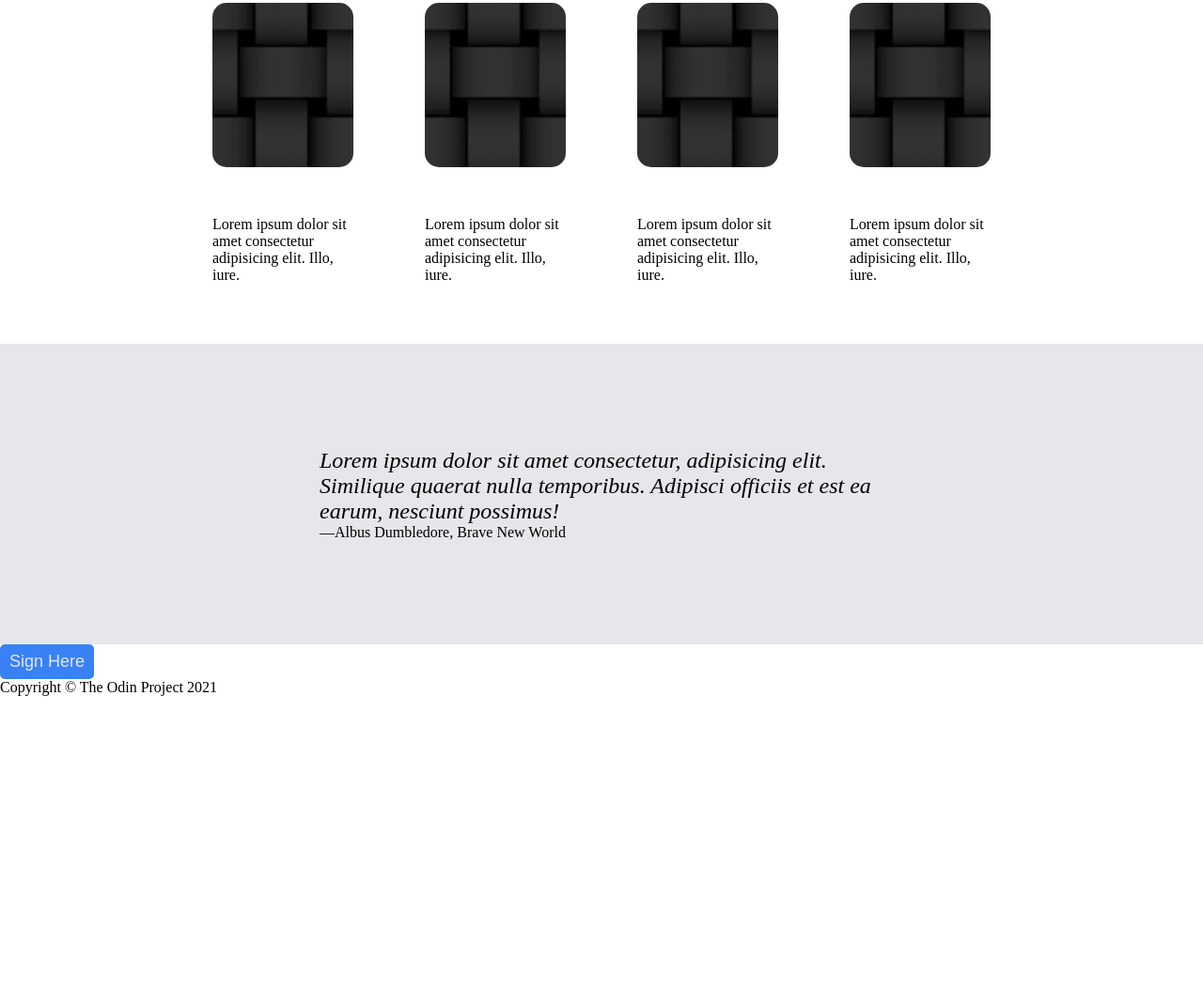
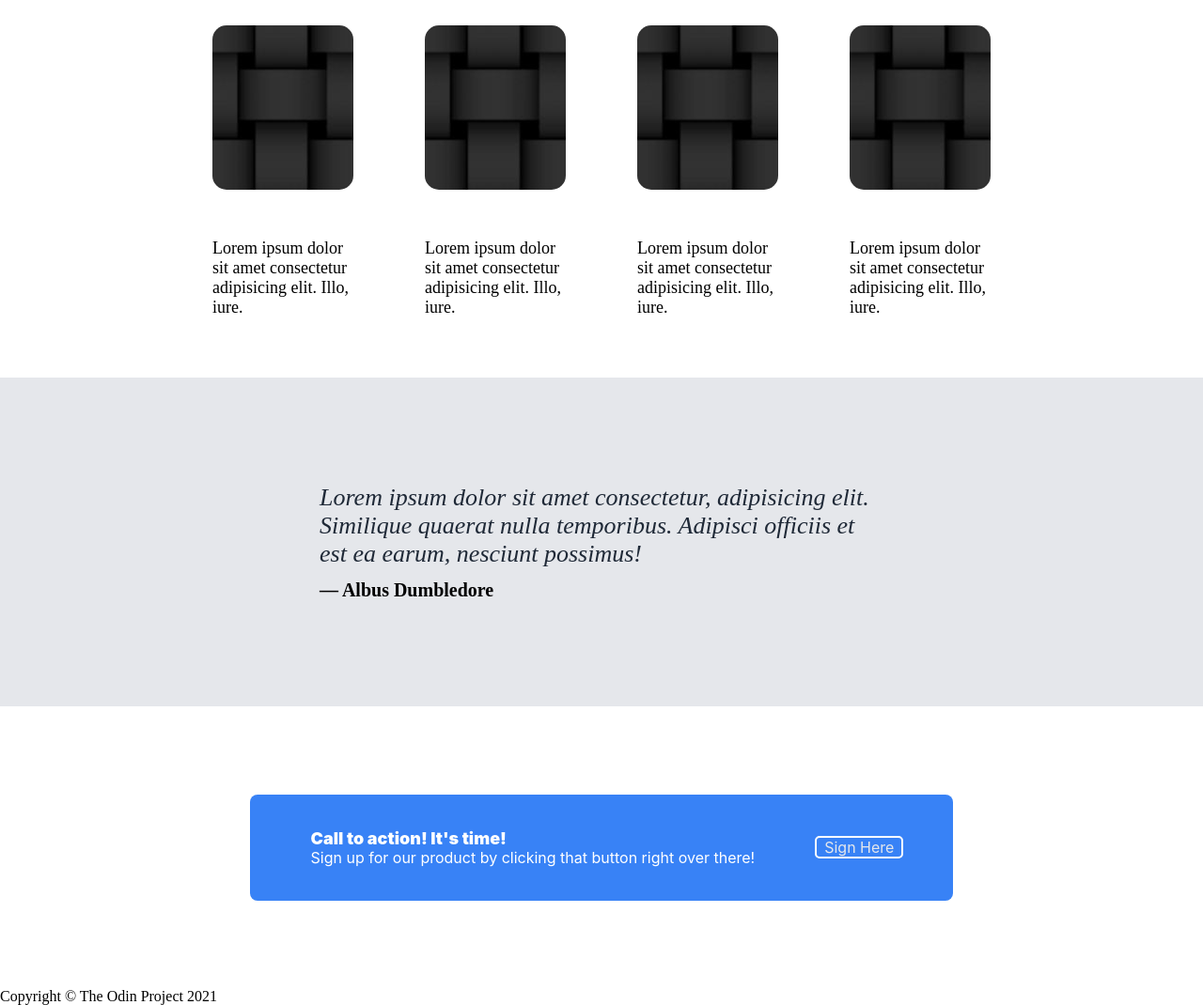
Before and after one commit to Jaywatts15/Landing-Page-Project, a plain HTML site: page index.html in a window 1280 px wide. Shown: the part 671-1741 px from the top of the page at 94% size. Before the commit the page ends 1412 px from the top, so only its background shows below. Drawn offline with Linux system fonts and the light colour scheme.

Commit message:
completeAd styling the quote and CTA sections

```diff
--- a/index.html
+++ b/index.html
@@ -25,7 +25,7 @@
             <div class="showcase-main" id="parent">
                 <div id="showcase-header">This website is awesome</div>
                 <div id="showcase-second">Lorem ipsum dolor sit amet consectetur, adipisicing elit. Explicabo est optio, animi fugiat esse iusto?</div>
-                <button id="hero-button">Sign Up</button>
+                <button id="showcase-button">Sign Up</button>
             </div>
             <div class="showcase-img" id="child"></div>
         </div>
@@ -59,20 +59,22 @@
     <!-- Quote Section -->
     <div class="quote">
         <figure>
-            <blockquote cite="https://www.huxley.net/bnw/four.html">
+            <blockquote>
                 <p>Lorem ipsum dolor sit amet consectetur, adipisicing elit. Similique quaerat nulla temporibus. Adipisci officiis et est ea earum, nesciunt possimus!</p>
             </blockquote>
-            <figcaption>—Albus Dumbledore, <cite>Brave New World</cite></figcaption>
+            <figcaption>— Albus Dumbledore</figcaption>
         </figure>
     </div>
 
     <!-- Call to action -->
-    <div class="call">
-        <div class="call-main">
-            <div id="call-header"></div>
-            <div id="call-text"></div>
+    <div class="call-container">
+        <div class="call">
+            <div class="call-main">
+                <div id="call-header">Call to action! It's time!</div>
+                <div id="call-text">Sign up for our product by clicking that button right over there!</div>
+            </div>
+            <button id="call-button">Sign Here</button>
         </div>
-        <button class="call-button">Sign Here</button>
     </div>
 
     <!-- Footer -->
--- a/style.css
+++ b/style.css
@@ -19,24 +19,27 @@ ul {
 }
 
 button {
-    width: 100px;
-    padding: 8px;
     color: #E5E7EB;
     background-color: #3882F6;
     border-radius: 5px;
     border: 0px;
-    font-size: 18px;
+    font-size: 16px;
 }
 
 blockquote {
     max-width: 600px;
-    font-size: 24px;
+    font-size: 26px;
+    font-weight: lighter;
     font-style: italic;
+    color: #1F2937;
+    margin-bottom: 12px;
 }
 
-cite {
+figcaption{
     margin-left: auto   ;
     font-style: normal  ;
+    font-size: 20px;
+    font-weight: 900;
 }
 
 /* NAVBAR/SHOWCASE */
@@ -96,6 +99,10 @@ cite {
     max-width: 400px;
 }
 
+#showcase-button {
+    width: 100px;
+}
+
 #showcase-second,
 #showcase-header {
     font-family: Roboto, Oxygen, Ubuntu, Cantarell, 'Open Sans', 'Helvetica Neue', sans-serif;
@@ -129,7 +136,7 @@ cite {
 }
 
 .info-header {
-    padding: 24px;
+    padding: 36px;
 }
 
 @media only screen and (max-width: 375px) {
@@ -173,14 +180,64 @@ cite {
 .text {
     max-width: 150px;
     flex-wrap: wrap;
+    font-size: 18px;
 }
 
 /* Quote Section */
 
 .quote {
     background-color: #E5E7EB;
-    height: 40vh;
+    height: 350px;
     display: flex;
     justify-content: center;
     align-items: center;
 }
+
+/* Call to Action */
+
+.call-container {
+    display: flex;
+    justify-content: center;
+    align-items: center;
+    height: 300px;
+    width: 100vw;
+}
+
+.call {
+    width: 700px;
+    background-color: #3882F6;
+    border-radius: 8px;
+    display: flex;
+    gap: 52px;
+    justify-content: center;
+    align-items: center;
+    padding: 24px;
+}
+
+.call-main {
+    display: flex;
+    flex-direction: column;
+    padding: 12px;
+}
+
+#call-header,
+#call-text {
+    color: white;
+    font-family: -apple-system, BlinkMacSystemFont, 'Segoe UI', Roboto, Oxygen, Ubuntu, Cantarell, 'Open Sans', 'Helvetica Neue', sans-serif;
+}
+
+#call-header {
+    font-size: 18px;
+    font-weight: 900;
+}
+
+#call-text {
+    font-size: 16px;
+}
+
+#call-button {
+    border: 2px white solid;
+    font-size: 16px;
+    padding: 0px 8px;
+    font-family: -apple-system, BlinkMacSystemFont, 'Segoe UI', Roboto, Oxygen, Ubuntu, Cantarell, 'Open Sans', 'Helvetica Neue', sans-serif;
+}
```
